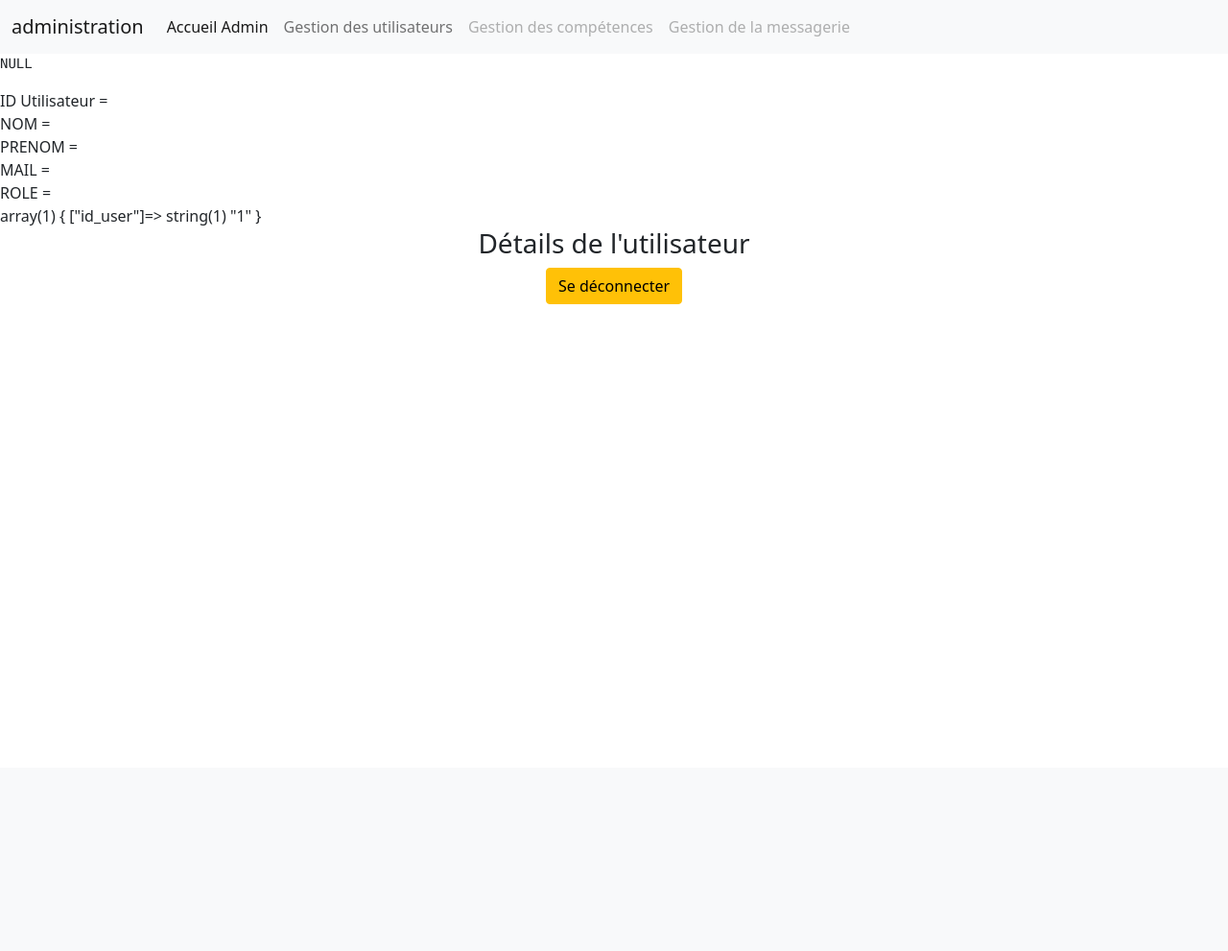
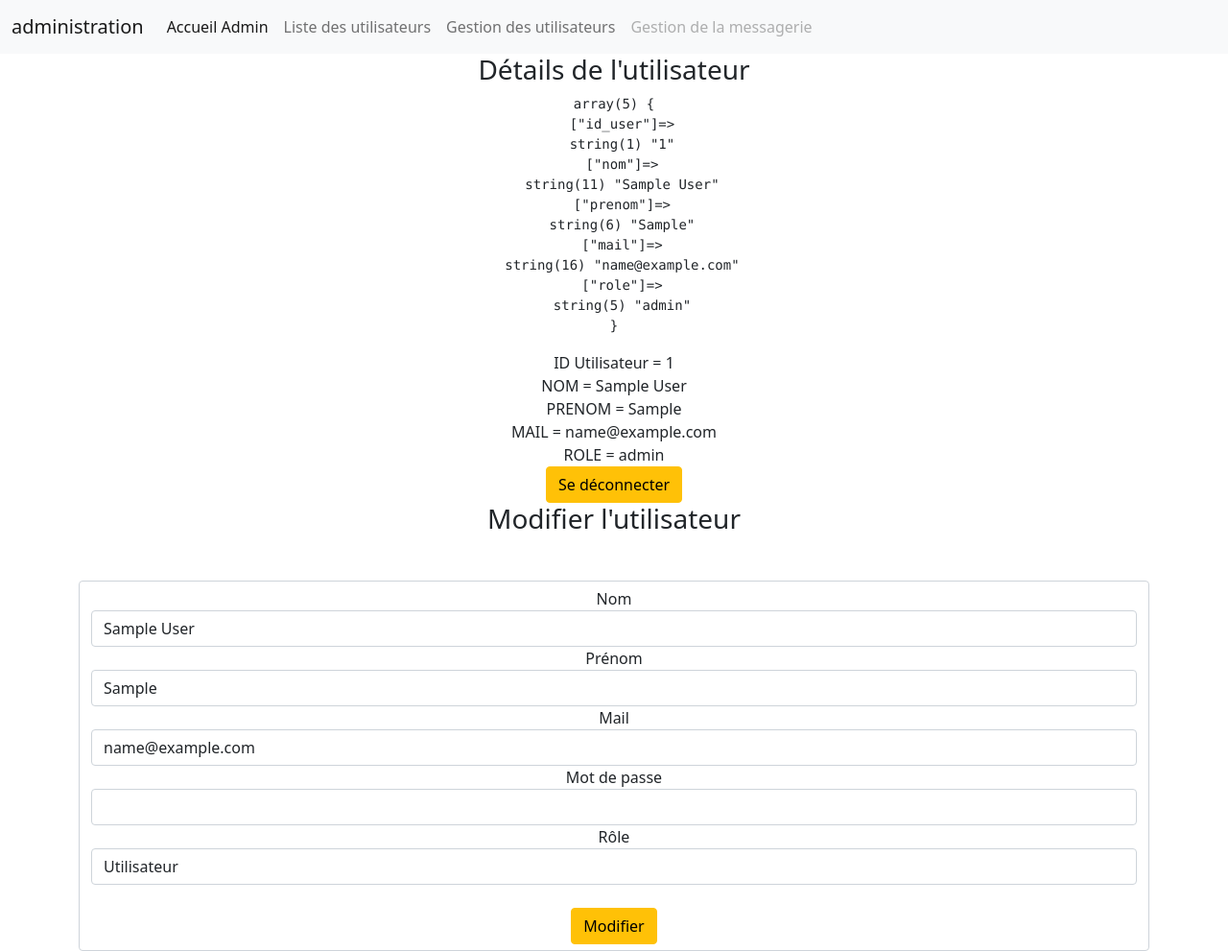
Before and after one commit to Woppop42/Portfolio, a PHP site: page /la_manu/updateUser.php?id_user=1 in a window 1280 px wide. Shown: the whole page at 96% size. Before the commit the page ends 317 px from the top, so only its background shows below. Run offline with PHP 8.4, Linux system fonts and the light colour scheme; the visitor is signed in with stand-in values (Sample User, id 1); tables that the repository leaves empty or names only in its code hold one stand-in row (values such as "Sample post"); data that the repository does not hold is empty.

Commit message:
Mise en place de bouton pour modifier les différents utilisateurs et création d'une nouvelle page pour supprimer des utilisateurs

```diff
--- a/admin/updateUser.php
+++ b/admin/updateUser.php
@@ -7,14 +7,20 @@ include("../inc/headBack.php");
 include("../inc/headerBack.php");
 
 ?>
-<?php
+
+
+<main>
+    <div class="container">
+        <div class="row-justify-content text-center">
+            <h3>Détails de l'utilisateur</h3>
+            <?php
 //TODO Si l'utilisateur n'est pas connecté ou n'est pas administrateur, le rediriger et lui afficher un message l'invitant à se connecter. Utiliser $_SESSION.
 if($_SESSION["role"]!=1 || $_SESSION["role"]===NULL){
 $_SESSION["message"] = 'Veuillez vous connecter avec un profil valide SVP.';
 header("Location: ./index.php");
 }
 // Choix de l'id de l'utilisateur.
-$id = 6;
+$id = $_GET["id_user"];
 require("../core/connexion.php");
 $sql = "SELECT `id_user`, `nom`, `prenom`, `mail`, `role`
         FROM table_user
@@ -33,20 +39,44 @@ echo 'PRENOM = '. $user["prenom"] . '<br>';
 echo 'MAIL = ' . $user["mail"] . '<br>';
 echo 'ROLE = ' . $user["role"] . '<br>';
 
-var_dump($_GET);
-if(isset($_GET["execute"])){
-echo 'ID Utilisateur ' .  htmlspecialchar($_GET["id_user"]) . '<br>';
-}
 ?>
-
-<main>
-    <div class="container">
-        <div class="row-justify-content text-center">
-            <h3>Détails de l'utilisateur</h3>
             <form action="../core/userController.php" method="post">
                 <input type="hidden" name="execute" value="log-out">
             <button class="btn btn-warning"  type="submit">Se déconnecter</button>
-</form>
+            </form>
+    </div>
+    <div class="row-justify-content text-center">
+    <h3>Modifier l'utilisateur</h3>
+    <div class="row mt-5">
+        <?php if(isset($_SESSION["message"])){
+            echo '<div class="alert alert-succes" role="alert">' . $_SESSION["message"] . '</div>';
+            unset($_SESSION["message"]);
+        }
+        ?>
+    </div>
+        <div class="form-control">
+        <form method="POST" action="../core/userController.php">
+        <input type="hidden" class="form-control mt-3" name="execute" value="update">
+        <input type="hidden" class="form-control !t-3" name="id_user" value="<?= $user["id_user"]; ?>">
+            <label for="nom">Nom</label>
+            <input type="text" name="nom" class="form-control" id="nom" value="<?= $user["nom"];?>" />
+            <label for="prenom">Prénom</label>
+            <input type="text" name="prenom" class="form-control" id="prenom" value="<?= $user["prenom"];?>"/>
+            <label for="mail">Mail</label>
+            <input type="email" name="mail" id="mail" class="form-control" value="<?= $user["mail"];?>" />
+            <label for="password">Mot de passe</label>
+            <input type="password"  class="form-control" name="password" id="password" />
+            <label for="role">Rôle</label>
+            <select class="form-control" name="role" id="role">
+                <option value="2" <?php if($user["role"] == 2){
+                    echo "selected";} ?>>Utilisateur</option>
+                <option value="1" <?php if($user["role"] == 1){
+                    echo "selected";} ?>>Administrateur</option>
+            </select>
+            <br>
+            <button type="submit" class="btn btn-warning">Modifier</button>
+        </form>
+        </div>
     </div>
 </div>
 </main>
--- a/aide/adminDuSite.php
+++ b/aide/adminDuSite.php
@@ -41,7 +41,7 @@ if(isset($_POST["soumettre"])){
         $role = 2;
     }
     // 2- préparation de l'écriture SQL.
-    $sql = 'INSERT INTO table_user(nom, prenom, mail, password, role)
+    $sql = 'INSERT INTO table_user(nom, prenom, mail, `password`, `role`)
             VALUE("'. $nom .'", "' . $prenom .'", "' . $mail .'", "' . $password .'", "' . $role . '")';
  // OU  sans concaténation :
  // $sql = "INSERT INTO user (first_name,last_name,email,password,role)
--- a/inc/headerBack.php
+++ b/inc/headerBack.php
@@ -12,13 +12,13 @@
                 <div class="collapse navbar-collapse" id="navbarSupportedContent">
                     <ul class="navbar-nav me-auto mb-2 mb-lg-0">
                         <li class="nav-item">
-                            <a class="nav-link active" aria-current="page" href="#">Accueil Admin</a>
+                            <a class="nav-link active" aria-current="page" href="../admin/accueilAdmin.php">Accueil Admin</a>
                         </li>
                         <li class="nav-item">
-                            <a class="nav-link" href="../admin/listUser.php">Gestion des utilisateurs</a>
+                            <a class="nav-link" href="../admin/listUser.php">Liste des utilisateurs</a>
                         </li>
                         <li class="nav-item">
-                            <a class="nav-link disabled">Gestion des compétences</a>
+                            <a class="nav-link" href="../admin/updateUser.php">Gestion des utilisateurs</a>
                         </li>
                         <li class="nav-item">
                             <a class="nav-link disabled">Gestion de la messagerie</a>
```
Also changed, not shown: admin/listUser.php (+5 -4 lines), core/userController.php (+58 -0 lines), admin/deleteUser.php (added).
